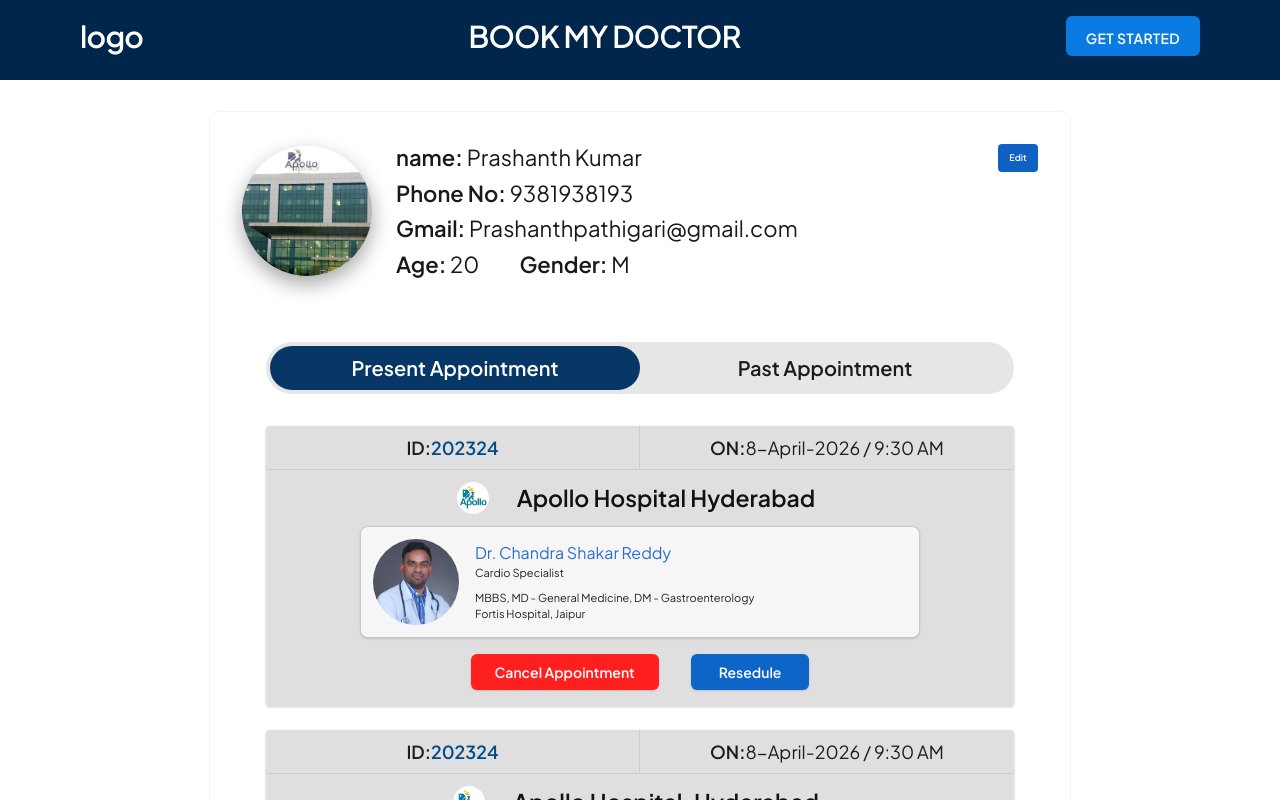
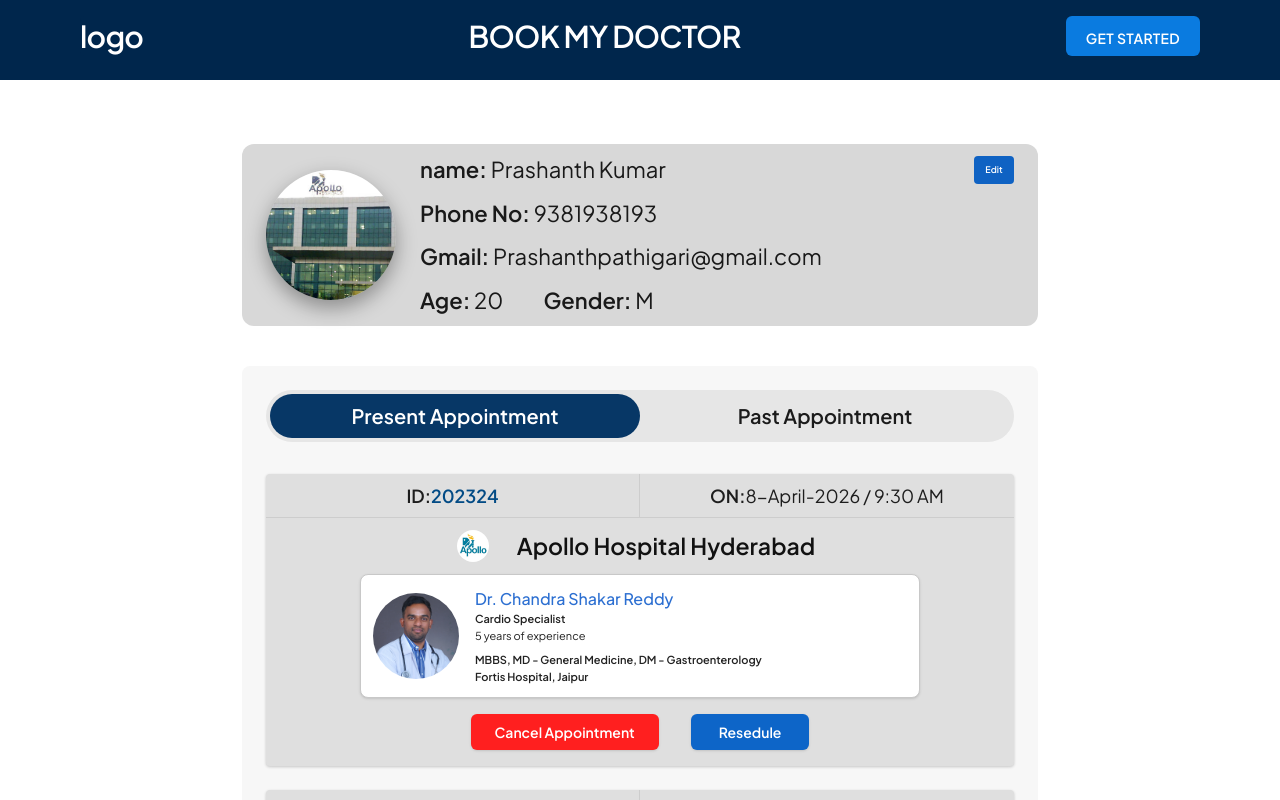
Before and after one commit to Altusd2d/appointoHealth, a Next.js app: page /user-dashboard in a window 1280 px wide. Shown: the top 800 px of the page. Built offline with nearby package versions, Linux system fonts and the light colour scheme.

Commit message:
modification in usedashboard and booking form

```diff
--- a/src/app/booking-form/page.tsx
+++ b/src/app/booking-form/page.tsx
@@ -1,7 +1,7 @@
 "use client";
 
 import Image from "next/image";
-import { useEffect, useMemo, useState } from "react";
+import { useEffect, useMemo, useState, type ChangeEvent } from "react";
 import sethascope from "../../../public/sign-up/sethascope.png"
 import heartrate from "../../../public/sign-up/heart_rate.png"
 
@@ -41,6 +41,8 @@
   const [selectedSlot, setSelectedSlot] = useState(TIME_SLOTS[0]);
   const [name, setName] = useState("");
   const [age, setAge] = useState("");
+  const [phone, setPhone] = useState("");
+  const [description, setDescription] = useState("");
 
   const dayOptions = useMemo(
     () => Array.from({ length: getDaysInMonth(selectedYear, selectedMonth) }, (_, index) => index + 1),
@@ -53,6 +55,21 @@
       setSelectedDate(dayOptions.length);
     }
   }, [dayOptions.length, selectedDate]);
+
+  const handlePhoneChange = (event: ChangeEvent<HTMLInputElement>) => {
+    const numericValue = event.target.value.replace(/\D/g, "").slice(0, 10);
+    setPhone(numericValue);
+  };
+
+  const handleNameChange = (event: ChangeEvent<HTMLInputElement>) => {
+    const alphaOnly = event.target.value.replace(/[^a-zA-Z\s]/g, "").replace(/\s{2,}/g, " ");
+    setName(alphaOnly.toUpperCase());
+  };
+
+  const handleDescriptionChange = (event: ChangeEvent<HTMLTextAreaElement>) => {
+    const cleanText = event.target.value.replace(/[^a-zA-Z0-9\s]/g, "").replace(/\s{2,}/g, " ");
+    setDescription(cleanText);
+  };
 
   return (
     <main className=" bg-white px-4 py-10 md:pl-6 md:pr-10">
@@ -83,7 +100,7 @@
             // height={280}
             className="
              md:w-[20vwpx] h-[290px] xl:-ml-20 -ml-15 object-contain
-             absolute top-[28%] lg:left-[60%] z-20 left[50%] xl:w-[64vw]"
+             absolute top-[25%] lg:left-[60%] z-20 left[50%] xl:w-[64vw]"
             priority
           />
           </div>
@@ -120,7 +137,7 @@
 
           <form
             onSubmit={(event) => event.preventDefault()}
-            className="relative z-10 space-y-4 xl:pl-6 xl:pr-3"
+            className="relative z-10 space-y-4 xl:pl-6 xl:pr-3 [&_input]:cursor-text [&_textarea]:cursor-text"
           >
             <div className="grid grid-cols-1 gap-5 md:grid-cols-2">
               <label className=" font-semibold text-[#1f1f1f]">
@@ -129,7 +146,7 @@
                   type="text"
                   name="name"
                   value={name}
-                  onChange={(event) => setName(event.target.value)}
+                  onChange={handleNameChange}
                   placeholder="Please enter name"
                   className="mt-3 h-9 md:text-sm w-full rounded bg-white px-2 text-xs text-[#1d1d1d] outline-none ring-1 ring-[#d7d7d7] placeholder:text-[#bcbcbc]"
                 />
@@ -152,6 +169,13 @@
                 Phone Number *
                 <input
                   type="tel"
+                  name="phone"
+                  value={phone}
+                  onChange={handlePhoneChange}
+                  inputMode="numeric"
+                  maxLength={10}
+                  pattern="[0-9]{10}"
+                  autoComplete="tel-national"
                   placeholder="1234567890"
                   className="mt-3 h-9 w-full rounded bg-white px-2 text-xs text-[#1d1d1d] outline-none ring-1 ring-[#d7d7d7] placeholder:text-[#bcbcbc]"
                 />
@@ -190,6 +214,8 @@
                 Description
                 <textarea
                   rows={3}
+                  value={description}
+                  onChange={handleDescriptionChange}
                   placeholder="Tell me about the problem"
                   className="mt-3 w-full resize-none rounded-md bg-white px-3 py-3 text-xs md:text-sm text-[#1d1d1d] outline-none ring-1 ring-[#d7d7d7] placeholder:text-[#bcbcbc]"
                 />
--- a/src/app/hospitalDashboard/page.tsx
+++ b/src/app/hospitalDashboard/page.tsx
@@ -24,8 +24,6 @@
   | "Dashboard"
   | "Appointments"
   | "Doctors"
-  | "Schedules"
-  | "Patients"
   | "Billing"
   | "Analytics"
   | "Settings";
@@ -89,8 +87,8 @@
   { label: "Dashboard", glyph: "DB" },
   { label: "Appointments", glyph: "AP" },
   { label: "Doctors", glyph: "DR" },
-  { label: "Schedules", glyph: "SC" },
-  { label: "Patients", glyph: "PT" },
+  // { label: "Schedules", glyph: "SC" },
+  // { label: "Patients", glyph: "PT" },
   { label: "Billing", glyph: "BL" },
   { label: "Analytics", glyph: "AN" },
   { label: "Settings", glyph: "ST" },
@@ -139,9 +137,9 @@
         <div className="rounded-xl border border-slate-200 p-4">
           <h3 className="text-lg font-semibold">Preferences</h3>
           <div className="mt-4 space-y-3 text-sm">
-            <label className="flex items-center justify-between rounded-md bg-slate-50 px-3 py-2"><span>SMS Notifications</span><input type="checkbox" defaultChecked /></label>
+            {/* <label className="flex items-center justify-between rounded-md bg-slate-50 px-3 py-2"><span>SMS Notifications</span><input type="checkbox" defaultChecked /></label>
             <label className="flex items-center justify-between rounded-md bg-slate-50 px-3 py-2"><span>Email Reports</span><input type="checkbox" defaultChecked /></label>
-            <label className="flex items-center justify-between rounded-md bg-slate-50 px-3 py-2"><span>Auto-confirm Follow-ups</span><input type="checkbox" /></label>
+            <label className="flex items-center justify-between rounded-md bg-slate-50 px-3 py-2"><span>Auto-confirm Follow-ups</span><input type="checkbox" /></label> */}
           </div>
           <button type="button" className="mt-5 rounded-md bg-sky-600 px-4 py-2 text-sm font-medium text-white hover:bg-sky-700">Save Settings</button>
         </div>
@@ -153,11 +151,11 @@
 function DashboardPanel() {
   return (
     <>
-      <div className="grid gap-4 sm:grid-cols-2 xl:grid-cols-4">
+      <div className="grid gap-4 sm:grid-cols-2 xl:grid-cols-3">
         <div className="rounded-2xl bg-white p-6 shadow-sm">
           <div className="mb-5 flex items-start justify-between">
             <div className="flex h-11 w-11 items-center justify-center rounded-xl bg-sky-100 text-xs font-semibold text-sky-700">AP</div>
-            <span className="rounded-md bg-emerald-100 px-2 py-1 text-xs font-semibold text-emerald-700">+12%</span>
+            {/* <span className="rounded-md bg-emerald-100 px-2 py-1 text-xs font-semibold text-emerald-700">+12%</span> */}
           </div>
           <h2 className="text-4xl font-bold leading-none">142</h2>
           <p className="mt-2 text-sm text-slate-600">Today&apos;s Appointments</p>
@@ -166,7 +164,7 @@
         <div className="rounded-2xl bg-white p-6 shadow-sm">
           <div className="mb-5 flex items-start justify-between">
             <div className="flex h-11 w-11 items-center justify-center rounded-xl bg-emerald-100 text-xs font-semibold text-emerald-700">OK</div>
-            <span className="rounded-md bg-emerald-100 px-2 py-1 text-xs font-semibold text-emerald-700">+8%</span>
+            {/* <span className="rounded-md bg-emerald-100 px-2 py-1 text-xs font-semibold text-emerald-700">+8%</span> */}
           </div>
           <h2 className="text-4xl font-bold leading-none">89</h2>
           <p className="mt-2 text-sm text-slate-600">Completed Today</p>
@@ -175,20 +173,20 @@
         <div className="rounded-2xl bg-white p-6 shadow-sm">
           <div className="mb-5 flex items-start justify-between">
             <div className="flex h-11 w-11 items-center justify-center rounded-xl bg-orange-100 text-xs font-semibold text-orange-700">WT</div>
-            <span className="rounded-md bg-rose-100 px-2 py-1 text-xs font-semibold text-rose-700">-3%</span>
+            {/* <span className="rounded-md bg-rose-100 px-2 py-1 text-xs font-semibold text-rose-700">-3%</span> */}
           </div>
           <h2 className="text-4xl font-bold leading-none">28</h2>
           <p className="mt-2 text-sm text-slate-600">Currently Waiting</p>
         </div>
 
-        <div className="rounded-2xl bg-white p-6 shadow-sm">
+        {/* <div className="rounded-2xl bg-white p-6 shadow-sm">
           <div className="mb-5 flex items-start justify-between">
             <div className="flex h-11 w-11 items-center justify-center rounded-xl bg-violet-100 text-xs font-semibold text-violet-700">DR</div>
             <span className="rounded-md bg-emerald-100 px-2 py-1 text-xs font-semibold text-emerald-700">0%</span>
           </div>
           <h2 className="text-4xl font-bold leading-none">45</h2>
           <p className="mt-2 text-sm text-slate-600">Active Doctors</p>
-        </div>
+        </div> */}
       </div>
 
       <div className="mt-6 grid gap-6 xl:grid-cols-[1.8fr,1fr]">
@@ -311,10 +309,10 @@
               <p className="mt-1 text-base text-slate-600">Welcome back, Apollo Hospital</p>
             </div>
             <div className="flex items-center gap-3">
-              <button type="button" className="relative flex h-10 w-10 items-center justify-center rounded-full bg-white text-xs font-semibold shadow-sm">
+              {/* <button type="button" className="relative flex h-10 w-10 items-center justify-center rounded-full bg-white text-xs font-semibold shadow-sm">
                 NTF
                 <span className="absolute -right-1 -top-1 flex h-5 w-5 items-center justify-center rounded-full bg-red-500 text-[10px] font-semibold text-white">3</span>
-              </button>
+              </button> */}
               <div className="flex h-10 w-10 items-center justify-center rounded-full bg-indigo-500 text-sm font-semibold text-white">AH</div>
             </div>
           </header>
--- a/src/app/user-dashboard/page.tsx
+++ b/src/app/user-dashboard/page.tsx
@@ -91,20 +91,20 @@
   const [activeTab, setActiveTab] = useState<"present" | "past">("present");
 
   return (
-    <main className="min-h-screen  px-4 py-8 md:px-10">
-      <section className="mx-auto max-w-[860px] rounded-[8px] p-5 shadow-[0_0_0_1px_rgba(0,0,0,0.05)] md:p-8">
-        <div className="flex flex-col gap-5 md:flex-row md:items-start md:justify-between">
+    <main className="min-h-screen  px-4 py-8 md:px-10 ">
+      <section className="mx-auto max-w-[860px] rounded-[8px]  p-5  md:p-8">
+        <div className="flex flex-col gap-5 md:flex-row md:items-start md:justify-between bg-[#d8d8d8] py-3 px-6 rounded-xl">
           <div className="flex items-center gap-4 md:gap-6">
             <div className="h-[130px] w-[130px] overflow-hidden rounded-full shadow-[0_8px_20px_rgba(0,0,0,0.35)]">
               <Image
                 src="/hospital/apollo.jpg"
                 alt="Patient profile"
-                width={130}
-                height={130}
+                width={150}
+                height={150}
                 className="h-full w-full object-cover"
               />
             </div>
-            <div className="space-y-2 text-[22px] leading-tight text-[#191919]">
+            <div className="space-y-4 text-[22px] leading-tight text-[#191919]">
               <p>
                 <span className="font-semibold">name:</span> Prashanth Kumar
               </p>
@@ -112,7 +112,8 @@
                 <span className="font-semibold">Phone No:</span> 9381938193
               </p>
               <p>
-                <span className="font-semibold">Gmail:</span> Prashanthpathigari@gmail.com
+                <span className="font-semibold">Gmail:</span>{" "}
+                Prashanthpathigari@gmail.com
               </p>
               <p className="space-x-10">
                 <span>
@@ -124,15 +125,19 @@
               </p>
             </div>
           </div>
-          <button className="h-7 w-10 rounded-sm bg-[#0f62c3] text-[9px] font-semibold text-white">Edit</button>
+          <button className="h-7 w-10 rounded-sm bg-[#0f62c3] text-[9px] font-semibold text-white">
+            Edit
+          </button>
         </div>
 
-        <div className="mt-10 rounded-[8px] bg-white/40 p-4 md:p-6">
+        <div className="mt-10 rounded-[8px] bg-[#f7f7f7] p-4 md:p-6">
           <div className="flex rounded-full bg-[#e6e6e6] p-1">
             <button
               onClick={() => setActiveTab("present")}
               className={`h-11 w-1/2 rounded-full text-[20px] font-semibold ${
-                activeTab === "present" ? "bg-[#073766] text-white" : "text-[#1b1b1b]"
+                activeTab === "present"
+                  ? "bg-[#073766] text-white"
+                  : "text-[#1b1b1b]"
               }`}
             >
               Present Appointment
@@ -140,7 +145,9 @@
             <button
               onClick={() => setActiveTab("past")}
               className={`h-11 w-1/2 rounded-full text-[20px] font-semibold ${
-                activeTab === "past" ? "bg-[#073766] text-white" : "text-[#1b1b1b]"
+                activeTab === "past"
+                  ? "bg-[#073766] text-white"
+                  : "text-[#1b1b1b]"
               }`}
             >
               Past Appointment
@@ -150,19 +157,32 @@
           {activeTab === "present" ? (
             <div className="mt-8 space-y-6">
               {presentAppointments.map((appointment, index) => (
-                <article key={`${appointment.id}-${index}`} className="rounded-[4px] bg-[#dfdfdf] pb-4 shadow-[0_1px_3px_rgba(0,0,0,0.2)]">
+                <article
+                  key={`${appointment.id}-${index}`}
+                  className="rounded-[4px] bg-[#dfdfdf] pb-4 shadow-[0_1px_3px_rgba(0,0,0,0.2)]"
+                >
                   <div className="grid grid-cols-2 border-b border-[#cdcdcd] text-center text-[18px] font-semibold text-[#1d1d1d]">
                     <p className="border-r border-[#cdcdcd] py-2">
-                      ID:<span className="text-[#034b85]">{appointment.id}</span>
+                      ID:
+                      <span className="text-[#034b85]">{appointment.id}</span>
                     </p>
                     <p className="py-2">
-                      ON:<span className="font-normal">{appointment.dateTime}</span>
+                      ON:
+                      <span className="font-normal">
+                        {appointment.dateTime}
+                      </span>
                     </p>
                   </div>
 
                   <div className="px-4 pt-3">
                     <div className="flex items-center justify-center gap-5">
-                      <Image src={appointment.logo} alt="Hospital logo" width={100} height={32} className="h-8 w-auto object-contain rounded-full" />
+                      <Image
+                        src={appointment.logo}
+                        alt="Hospital logo"
+                        width={100}
+                        height={32}
+                        className="h-8 w-auto object-contain rounded-full"
+                      />
                       <h3 className="px-2 text-center text-[30px] font-semibold leading-[0.95] text-[#111111] md:text-[23px]">
                         {appointment.hospital}
                       </h3>
@@ -171,7 +191,7 @@
                       </button> */}
                     </div>
 
-                    <div className="mx-auto mt-3 flex max-w-[560px] items-center gap-4 rounded-[8px] border border-[#c8c8c8] bg-[#f6f6f6] p-3 shadow">
+                    <div className="mx-auto mt-3 flex max-w-[560px] items-center gap-4 rounded-[8px] border border-[#c8c8c8] bg-white  p-3 shadow">
                       <Image
                         src={appointment.doctorPhoto}
                         alt={appointment.doctor}
@@ -180,10 +200,17 @@
                         className="h-[86px] w-[86px] rounded-full object-cover"
                       />
                       <div className="text-[11px] text-[#222]">
-                        <p className="text-[16px] text-[#2c6fd1]">{appointment.doctor}</p>
-                        <p>{appointment.specialty}</p>
-                        <p className="mt-2">{appointment.qualification}</p>
-                        <p>Fortis Hospital, Jaipur</p>
+                        <p className="text-[16px] text-[#2c6fd1] font-medium">
+                          {appointment.doctor}
+                        </p>
+                        <p className="font-semibold">{appointment.specialty}</p>
+                        <p className="">5 years of experience</p>
+                        <p className="mt-2 font-semibold">
+                          {appointment.qualification}
+                        </p>
+                        <p className="font-semibold ">
+                          Fortis Hospital, Jaipur
+                        </p>
                       </div>
                     </div>
 
@@ -202,19 +229,32 @@
           ) : (
             <div className="mt-8 space-y-6">
               {pastAppointments.map((appointment, index) => (
-                <article key={`${appointment.id}-past-${index}`} className="rounded-[4px] bg-[#dfdfdf] pb-4 shadow-[0_1px_3px_rgba(0,0,0,0.2)]">
+                <article
+                  key={`${appointment.id}-past-${index}`}
+                  className="rounded-[4px] bg-[#dfdfdf] pb-4 shadow-[0_1px_3px_rgba(0,0,0,0.2)]"
+                >
                   <div className="grid grid-cols-2 border-b border-[#cdcdcd] text-center text-[18px] font-semibold text-[#1d1d1d]">
                     <p className="border-r border-[#cdcdcd] py-2">
-                      ID:<span className="text-[#034b85]">{appointment.id}</span>
+                      ID:
+                      <span className="text-[#034b85]">{appointment.id}</span>
                     </p>
                     <p className="py-2">
-                      ON:<span className="font-normal">{appointment.dateTime}</span>
+                      ON:
+                      <span className="font-normal">
+                        {appointment.dateTime}
+                      </span>
                     </p>
                   </div>
 
                   <div className="px-4 pt-3">
                     <div className="flex items-center justify-between">
-                      <Image src={appointment.logo} alt="Hospital logo" width={100} height={32} className="h-8 w-auto object-contain" />
+                      <Image
+                        src={appointment.logo}
+                        alt="Hospital logo"
+                        width={100}
+                        height={32}
+                        className="h-8 w-auto object-contain"
+                      />
                       <h3 className="px-2 text-center text-[30px] font-semibold leading-[0.95] text-[#111111] md:text-[23px]">
                         {appointment.hospital}
                       </h3>
@@ -232,7 +272,9 @@
                         className="h-[86px] w-[86px] rounded-full object-cover"
                       />
                       <div className="text-[11px] text-[#222]">
-                        <p className="text-[16px] text-[#2c6fd1]">{appointment.doctor}</p>
+                        <p className="text-[16px] text-[#2c6fd1]">
+                          {appointment.doctor}
+                        </p>
                         <p>{appointment.specialty}</p>
                         <p>5 years of experience</p>
                         <p className="mt-2">{appointment.qualification}</p>
```
Also changed, not shown: src/app/globals.css (+8 -0 lines).
